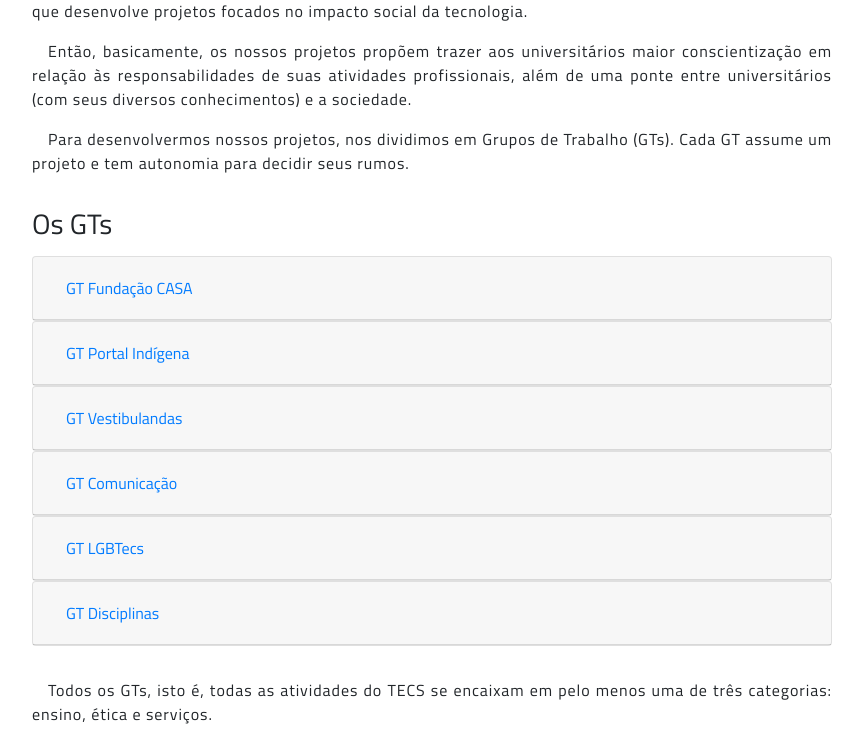
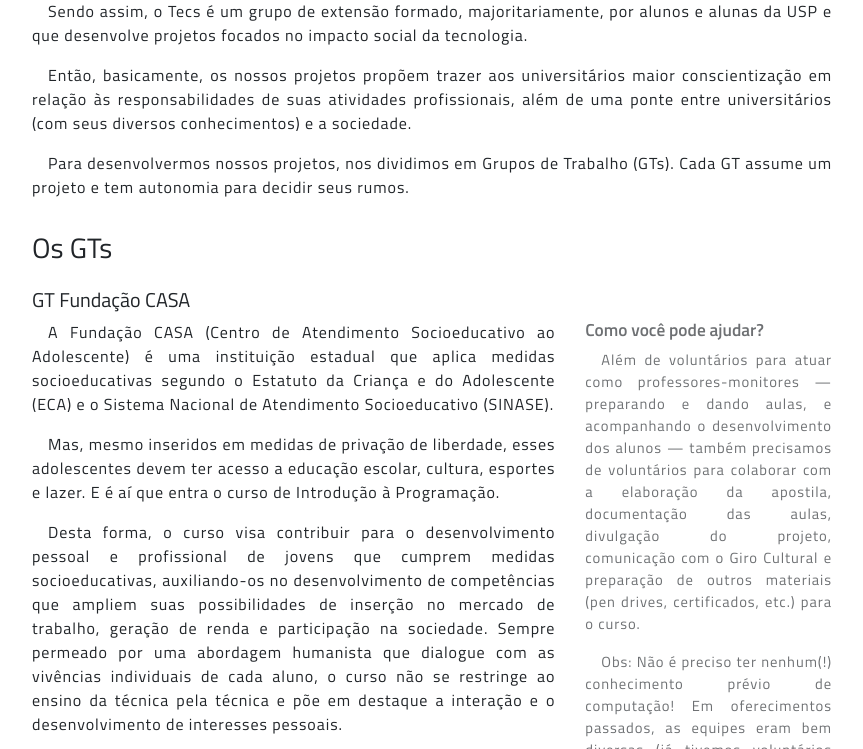
Before and after one commit to tecs-usp/site, a PHP site: page /oi/index.html in a window 1280 px wide. Shown: the part 584-1333 px from the top of the page, without its empty margins (208-1071 px from the left). Run offline with PHP 8.4, Linux system fonts and the light colour scheme.

Commit message:
página de recepção praticamente pronta
Former-commit-id: 3220dd369ae7f91b0d2472d832339a67a2475ef7

```diff
--- a/assets/css/oi.css
+++ b/assets/css/oi.css
@@ -56,26 +56,46 @@ section{
     letter-spacing: 0.7pt;
 }
 
+.imagem{
+    width: 65vw;
+    max-width: 450px;
+    margin: 1rem auto;
+}
+.imagem>img{
+    width: 100%;
+}
+.imagem>figcaption{
+    margin-top: 0.5rem;
+    text-align: center;
+    letter-spacing: 0.7pt;
+    font-size: 10pt;
+    font-style: italic;
+}
 
-/* @keyframes desce{
-    from {
-        background-image: linear-gradient(to bottom, #1094ab 100%, white);
-    }
-    to {
-        background-image: linear-gradient(to bottom, #1094ab 40%, white);
-    }
-} */
+.como-ajudar{
+    font-size: 13pt;
+    font-weight: 600;
+}
+.como-ajudar-lista{
+    margin-bottom: 2rem;
+    margin-left: 1rem;
+    list-style-type: "\2605";
+    /* list-style-type: hiragana; */
+}
+
+.gt{
+    opacity: 65%;
+}
+
+.gt>p{
+    font-size: 11pt !important;
+}
+
 .grad-blue{
     display: block;
     width: 100%;
     height: 170px;
     background-image: linear-gradient(to bottom, #1094ab 40%, white);
-    /* animation-name: desce;
-    animation-duration: 1s; */
-}
-
-.menugts{
-    margin-bottom: 2rem;
 }
 
 .titles{
@@ -84,5 +104,5 @@ section{
 }
 
 #foot{
-    margin-top: 1rem;
+    margin-top: 4rem;
 }
--- a/oi/index.html
+++ b/oi/index.html
@@ -105,7 +105,7 @@
         <!--container-fluid-->
       </nav>
     </div>
-    <!--#navbar-total.secondary-blue-bg-->
+    Array.prototype.map.call(document.getElementsByClassNl.secondary-blue-bg-->
     <div class="pseudo-background"></div>
     <!--pro fundo não ficar branco; também é padding-->
   </nav>
@@ -134,148 +134,157 @@
     <p>Para desenvolvermos nossos projetos, nos dividimos em Grupos de Trabalho (GTs). Cada GT assume um projeto e tem autonomia para decidir seus rumos.</p>
 
 
-    <h3>Os GTs</h3>
+    <h3 style="margin-bottom:1.5rem">Os GTs</h3>
 
-    <div class="menugts" id="accordion">
-
-      <!-- FCASA -->
-      <div class="card">
-        <div class="card-header" id="headingOne">
-          <h5 class="mb-0">
-            <button class="btn btn-link" data-toggle="collapse" data-target="#collapseOne" aria-expanded="true" aria-controls="collapseOne">
-              GT Fundação CASA
-            </button>
-          </h5>
-        </div>
-
-        <div id="collapseOne" class="collapse show" aria-labelledby="headingOne" data-parent="#accordion">
-          <div class="card-body">
+    <h5>GT Fundação CASA</h5>
+    <div class="row">
+      <div class="col-md-8 explicacoes">
         <p>A Fundação CASA (Centro de Atendimento Socioeducativo ao Adolescente) é uma instituição estadual que aplica medidas socioeducativas segundo o Estatuto da Criança e do Adolescente (ECA) e o Sistema Nacional de Atendimento Socioeducativo (SINASE).</p>
         <p>Mas, mesmo inseridos em medidas de privação de liberdade, esses adolescentes devem ter acesso a educação escolar, cultura, esportes e lazer. E é aí que entra o curso de Introdução à Programação.</p>
         <p>Desta forma, o curso visa contribuir para o desenvolvimento pessoal e profissional de jovens que cumprem medidas socioeducativas, auxiliando-os no desenvolvimento de competências que ampliem suas possibilidades de inserção no mercado de trabalho, geração de renda e participação na sociedade. Sempre permeado por uma abordagem humanista que dialogue com as vivências individuais de cada aluno, o curso não se restringe ao ensino da técnica pela técnica e põe em destaque a interação e o desenvolvimento de interesses pessoais.</p>
+        <div class="col-md-8 imagem">
+          <img src="/assets/img/FCASA/2019-2.jpg" alt="Pessoas integrantes do projeto de pé perante o portão da fundação casa.">
+          <figcaption>Equipe do GT na frente da fundação CASA</figcaption>
+        </div>
         <p>Neste 4º oferecimento, a proposta do curso é desenvolver um jogo usando o Processing (modo Python), ferramenta que facilita a criação de programas visuais e expressivos. Isto será realizado gradativamente ao decorrer das aulas com o auxílio de um professor e de monitores que atuam de forma mais pessoal e direta ao esclarecer dúvidas e verificar o entendimento da aula.</p>
       </div>
+
+      <div class="col-md-4 explicacoes gt">
+        <h6 class="como-ajudar">Como você pode ajudar?</h6>
+        <p>Além de voluntários para atuar como professores-monitores — preparando e dando aulas, e acompanhando o desenvolvimento dos alunos — também precisamos de voluntários para colaborar com a elaboração da apostila, documentação das aulas, divulgação do projeto, comunicação com o Giro Cultural e preparação de outros materiais (pen drives, certificados, etc.) para o curso.</p>
+        <p>Obs: Não é preciso ter nenhum(!) conhecimento prévio de computação! Em oferecimentos passados, as equipes eram bem diversas (já tivemos voluntários das áreas de Física, de Ciências Sociais, de Jornalismo, etc.), e essa diversidade de experiências enriqueceu as aulas e o projeto como um todo.</p>
       </div>
-      </div>
+    </div><hr>
 
-      <!-- GT PI -->
-      <div class="card">
-        <div class="card-header" id="headingTwo">
-          <h5 class="mb-0">
-            <button class="btn btn-link collapsed" data-toggle="collapse" data-target="#collapseTwo" aria-expanded="false" aria-controls="collapseTwo">
-              GT Portal Indígena
-            </button>
-          </h5>
-        </div>
-        <div id="collapseTwo" class="collapse" aria-labelledby="headingTwo" data-parent="#accordion">
-          <div class="card-body">
+    <h5>GT Portal Indígena</h5>
+    <div class="row">
+      <div class="col-md-8 explicacoes">
         <p>A Rede Indígena da USP é um grupo que oferece apoio social às aldeias em volta da cidade de São Paulo e a indígenas urbanos.</p>
         <p>O projeto, em parceria com a Rede Indígena da USP, tem como objetivo desenvolver um site centralizador de outros sites de aldeias indígenas de diferentes etnias. Com isso, ajudamos a melhorar a situação da visibilidade indígena através da inserção das aldeias no ambiente virtual.</p>
         <p>O Portal Indígena é, portanto, uma página pensada para ter um pouco da cara de todas as aldeias com as quais trabalhamos, permitindo divulgação de conteúdo cultural sobre cada uma delas e, principalmente, levantando discussões sobre questões sociais e territoriais.</p>
         <p>Estamos na fase de programação, focando nossa energia no desenvolvimento web da página já arquitetada num protótipo visual e aprovada pela própria Rede em reunião.</p>
+        <div class="col-md-8 imagem">
+          <img src="/assets/img/PI/printPortal.png" alt="Imagem da tela do computador na página do portal indígena.">
+          <figcaption>Print da homepage do portal</figcaption>
+        </div>
         <p>Uma vez finalizada esta fase, o Tecs e a Rede devem voltar a alinhar suas expectativas para que possamos partir para o próximo ciclo, com a adição de ferramentas ao Portal como: calendário de plantio, dicionário Português-Guarani e mercado de artesanato indígena; são alguns dos primeiros aparatos adicionais ao site requisitados pela Rede.</p>
         <p>Além da interessante parte técnica associada, o contato com essa população tão apagada e abandonada pelo poder público é bastante enriquecedor em ambas as direções :)</p>
         <p>Novamente, é bastante importante ter em mente que não é necessário nenhum conhecimento prévio em programação para ajudar no projeto, uma vez que temos membros absolutamente dispostos e pacientes para ensinar tudo que sabem e, posteriormente, desenvolver em conjunto com os novos participantes!</p>
       </div>
+      <div class="col-md-4 explicacoes gt">
+        <h6 class="como-ajudar">Como você pode ajudar?</h6>
+        <ul class="como-ajudar-lista">
+          <li>Basta ter vontade e alguma disponibilidade.</span></li>
+          <li>Não é preciso saber programar.</li>
+        </ul>
       </div>
-      </div>
+    </div><hr>
 
-      <!-- Vestibulandas -->
-      <div class="card">
-        <div class="card-header" id="headingThree">
-          <h5 class="mb-0">
-            <button class="btn btn-link collapsed" data-toggle="collapse" data-target="#collapseThree" aria-expanded="false" aria-controls="collapseThree">
-              GT Vestibulandas
-            </button>
-          </h5>
-        </div>
-        <div id="collapseThree" class="collapse" aria-labelledby="headingThree" data-parent="#accordion">
-          <div class="card-body">
+    <h5>GT Vestibulandas</h5>
+    <div class="row">
+      <div class="col-md-8 explicacoes">
         <p>O projeto foi idealizado em 2019. Ele nasce não só da necessidade de incentivar mais mulheres na carreira de computação, mas também um perfil específico de mulheres: as de baixa renda.</p>
         <p>Entretanto, como muitas escolas públicas não têm salas de computadores, temos dificuldades de levar o curso para as escolas. Mas, como várias meninas já vem à USP para ter aulas nos cursinhos populares, percebemos que, para uma primeira iniciativa, não precisávamos ir até os bairros para atingi-las.</p>
         <p>Assim nasce o Vestibulandas: o projeto do Tecs que visa dar aulas de programação em Python para as alunas dos cursinhos populares da USP utilizando a própria estrutura da Universidade. Python foi a linguagem escolhida não só por ser a de maior parte dos integrantes no momento, como também é a linguagem mais usada no mundo nos cursos de introdução.</p>
+        <div class="col-md-8 imagem">
+          <img src="/assets/img/Vestibulandas/PIPA/IMG_20200304_133648.jpg" alt="Dois integrantes do TECS segurando o troféu do prêmio PIPA.">
+          <figcaption>Vitor e Ju segurando o prêmio PIPA.</figcaption>
+        </div>
         <p>O projeto tem duas fases. A primeira: de organização - contato com os cursinhos e manejo da agenda - e planejamento - definição do modelo do curso, revisão e adaptação de materiais para ensino de programação, incluindo a triagem de exercícios de vestibulares que podem ser resolvidos com programação.</p>
         <p>E a segunda: as aulas. Para as aulas, pretendemos contar com uma equipe de monitoras proporcional ao números de alunas. Também nos parece interessante a equipe ser o mais interdisciplinar possível pra mostrar a variedade de aplicações e possibilidades que as ferramentas que elas estarão aprendendo tem; na esperança, também, das profissionais as inspirarem ao exporem seus diversos trabalhos.</p>
+      </div>
+      <div class="col-md-4 explicacoes gt">
+        <h6 class="como-ajudar">Como você pode ajudar?</h6>
         <p>É importante perceber que para esse projeto, assim como os demais do Tecs, não é necessário ser experiente em programação para participar, até porque as atividades que executaremos nesses três meses englobam muito de gestão e organização também.</p>
+        <p>Ajudar no contato com os cursinhos, com questões burocráticas como reserva de salas, coordenação do projeto, divulgação.</p>
+        <p>Outras tarefas, que pressupõe conhecimento de programação, são: curadoria de material, exercícios, compor o time de monitoras para acompanhamento das meninas e correção de exercícios.</p>
       </div>
-        </div>
-      </div>
+    </div><hr>
 
-      <!-- Comunicação -->
-      <div class="card">
-        <div class="card-header" id="headingFour">
-          <h5 class="mb-0">
-            <button class="btn btn-link collapsed" data-toggle="collapse" data-target="#collapseFour" aria-expanded="false" aria-controls="collapseFour">
-              GT Comunicação
-            </button>
-          </h5>
-        </div>
-        <div id="collapseFour" class="collapse" aria-labelledby="headingFour" data-parent="#accordion">
-          <div class="card-body">
+    <h5>GT Comunicação</h5>
+    <div class="row">
+      <div class="col-md-8 explicacoes">
         <p>Este GT já existiu em outro momento na história do Tecs, mas sob o título de “Divulgação”. Como as atividades foram crescendo, houve a necessidade de reforçar a comunicação entre os GTs, a USP e o público externo, não bastando, portanto, fazer apenas divulgação.</p>
         <p>Assim, o  GT (re)nasceu em fevereiro de 2020 com a responsabilidade de fortalecer a coesão do Tecs, tratar de pontes institucionais e a divulgação do grupo para novos membros. É o GT que, por exemplo, edita materiais como este que você está lendo agora e que organiza eventos como o EnconTecs. Outras tarefas do GT são:</p>
         <ul style="padding-left: 1rem;">
           <li>comunicar membros e lembrá-los de pendências gerais;</li>
-              <li>atualizar o site principal;</li>
+          <li>atualizar este site;</li>
           <li>centralizar a organização de eventos;</li>
           <li>coordenar a entrada de novos membros;</li>
           <li>receber, encaminhar e responder propostas de novos projetos;</li>
           <li>administrar as redes sociais;</li>
         </ul>
+        <div class="col-md-8 imagem">
+          <img src="/assets/img/Promos/site-novo.png" alt="Banner com os dizeres: O site está de design novo ! e tecs ponto ime ponto usp ponto br e o logotipo do TECS.">
+          <figcaption>Arte do Marketecs anunciando o novo design do site</figcaption>
+        </div>
+        <p>Temos basicamente dois subGTs aqui:</p>
+        <ul style="padding-left: 1rem; list-style-type: circle;">
+          <li>Marketecs: cuida das artes gráficas e materiais de divulgação externa;</li>
+          <li>Web: cuida da atualização deste site ^^</li>
+        </ul>
+      </div>
+      <div class="col-md-4 explicacoes gt">
+        <h6 class="como-ajudar">Como você pode ajudar?</h6>
+        <p>Se você se identificou com algum dos pontos anteriores, já tem tudo a ver com o GT. Em especial, se você tem algum conhecimento ou muita vontade de aprender:</p>
+        <ul class="como-ajudar-lista">
+          <li>web para atualizar o site oficial;</li>
+          <li>design gráfico para fazer as diversas ilustrações; e/ou</li>
+          <li>redação para elaborar os textos públicos;</li>
+        </ul>
+      </div>
+    </div><hr>
 
+    <h5>GT LGBTecs</h5>
+    <div class="row">
+      <div class="col-md-8 explicacoes">
+        <p>A democratização do uso da computação aliada à diversidade em seu interior é de extrema importância ao Tecs. Sendo essa uma área ainda repleta de injustiças para os mais diversos grupos sociais, as particularidades de pessoas LGBT's na computação é tema de fundamental relevância para um grupo que lida com o uso da tecnologia  como ferramenta de transformação social. É com essa motivação de promover a inclusão e diversidade nas áreas que envolvam computação que surge o grupo de trabalho mais jovem do Tecs: o LGBTecs.</p>
+        <div class="col-md-8 imagem">
+          <img src="/assets/img/Logos/LGBTECS.png" alt="Logotipo do GT.">
+          <figcaption>Logotipo do GT</figcaption>
         </div>
-        </div>
-      </div>
-
-      <!-- LGBTecs -->
-      <div class="card">
-        <div class="card-header" id="headingFive">
-          <h5 class="mb-0">
-            <button class="btn btn-link collapsed" data-toggle="collapse" data-target="#collapseFive" aria-expanded="false" aria-controls="collapseFive">
-              GT LGBTecs
-            </button>
-          </h5>
-        </div>
-        <div id="collapseFive" class="collapse" aria-labelledby="headingFive" data-parent="#accordion">
-          <div class="card-body">
-            <p>A democratização do uso da computação aliada à diversidade em seu interior é de extrema importância ao Tecs. Sendo essa uma área ainda repleta de injustiças para os mais diversos grupos sociais, as particularidades de pessoas LGBT's na computação é tema de fundamental relevância para um grupo que lida com o uso da tecnologia  como ferramenta de transformação social. É com essa motivação de promover a inclusão e diversidade nas áreas que envolvam computação que surge o grupo de trabalho mais jovem do Tecs: o LGBTecs.</p>
         <p>Propomos o oferecimento de um curso de introdução à lógica de programação para pessoas trans em parceria com instituições voltadas à população LGBTQIA+. O Cursinho Transformação é um coletivo que acolhe pessoas trans em iniciativas ligadas desde ao oferecimento de um cursinho pré-vestibular até a defesa de seus direitos de sociabilização e acesso à educação, e é essa a instituição o nosso principal contato de interesse para o desenvolvimento do curso.</p>
         <p>Criado no início de Agosto de 2020, o LGBTecs está em fase de estruturação e discussão de ideias voltadas à promoção da diversidade nas áreas de computação. Atualmente, o planejamento e estruturação do curso de introdução à lógica de programação para a população trans é a nossa principal atividade.</p>
       </div>
+      <div class="col-md-4 explicacoes gt">
+        <h6 class="como-ajudar">Como você pode ajudar?</h6>
+        <p>Uma vez que o GT ainda está em fase inicial, a exposição de diferentes propostas acerca da estrutura e execução do curso é muito bem-vinda e incentivada a todos os membros. Além disso, a redação de emails para instituições de interesse em busca de informações sobre salas de informática, disponibilidade de horários e outras questões burocráticas  é uma atividade bastante presente nessa fase. Espera-se, também, que a elaboração/edição do material do curso seja de responsabilidade dos membros, sendo que pretendemos nos basear naquele já desenvolvido pelo GT Vestibulandas. Evidentemente, após a fase de planejamento do curso, a monitoria ou busca por monitores para atuar juntos a alunes será necessária, mas vale ressaltar que essa é uma necessidade de longo-prazo.</p>
+        <p>Vale ressaltar que não é necessário nenhum conhecimento prévio em programação para fazer parte do LGBTecs, uma vez que os membros do grupo estão dispostos a solucionar possíveis dúvidas e/ou orientar maneiras de resolvê-las.</p>
       </div>
-      </div>
+    </div><hr>
 
-      <!-- Disciplinas -->
-      <div class="card">
-        <div class="card-header" id="headingSix">
-          <h5 class="mb-0">
-            <button class="btn btn-link collapsed" data-toggle="collapse" data-target="#collapseSix" aria-expanded="false" aria-controls="collapseSix">
-              GT Disciplinas
-            </button>
-          </h5>
-        </div>
-        <div id="collapseSix" class="collapse" aria-labelledby="headingSix" data-parent="#accordion">
-          <div class="card-body">
+    <h5>GT Disciplinas</h5>
+    <div class="row">
+      <div class="col-md-8 explicacoes">
         <h4>Direito e Software</h4>
         <p>MAC0458 - Direito e Software é uma disciplina oferecida pelo IME sob coordenação do Tecs. O objetivo dessa disciplina é apresentar um panorama das diversas intersecções entre Direito e da Tecnologia. Assim, a matéria segue o molde de um ciclo de palestras expostas por convidados especialistas e pesquisadores.</p>
 
         <div style="height: 2rem;"></div>
 
-            <h4>Implicações sodiais da Computação</h4>
+        <h4>Implicações sociais da Computação</h4>
         <p>MAC0485 - Implicações Sociais da Computação é uma (outra) disciplina oferecida pelo IME sob coordenação do TECS.</p>
         <p>O curso tem por objetivo apresentar, de maneira mais profunda, questões sociais, profissionais, legais, éticas, ambientais e políticas relacionadas à ciência da computação, além de possibilitar a compreensão do impacto da computação e suas tecnologias na sociedade no que concerne ao atendimento e à antecipação estratégica das necessidades da sociedade.</p>
+
+        <div class="col-md-8 imagem">
+          <img src="/assets/img/Disciplinas/IMG_20191029_133103.jpg" alt="Palestrante Rafael palestrando.">
+          <figcaption>Prof° Rafael palestrando em D&S</figcaption>
         </div>
       </div>
+
+
+      <div class="col-md-4 explicacoes gt">
+        <h6 class="como-ajudar">Como você pode ajudar?</h6>
+        <p>Você pode ser monitor da matéria (qualquer uma delas) e isso significa participar do planejamento e execução da matéria, como convites aos palestrantes, a avaliação dos alunos, o acompanhamento do semestre.</p>
       </div>
-    </div><!--end accordion-->
-
+    </div>
+    <hr>
 
     <p>Todos os GTs, isto é, todas as atividades do TECS se encaixam em pelo menos uma de três categorias: ensino, ética e serviços.</p>
 
 
   </section>
 
-  <hr style="width: 90%; margin: 3rem auto;">
+  <!-- <hr style="width: 90%; margin: 3rem auto;"> -->
 
   <footer id="foot">
     <!--MAP-->
```
Lines whose indentation alone changed are shown as unchanged.
